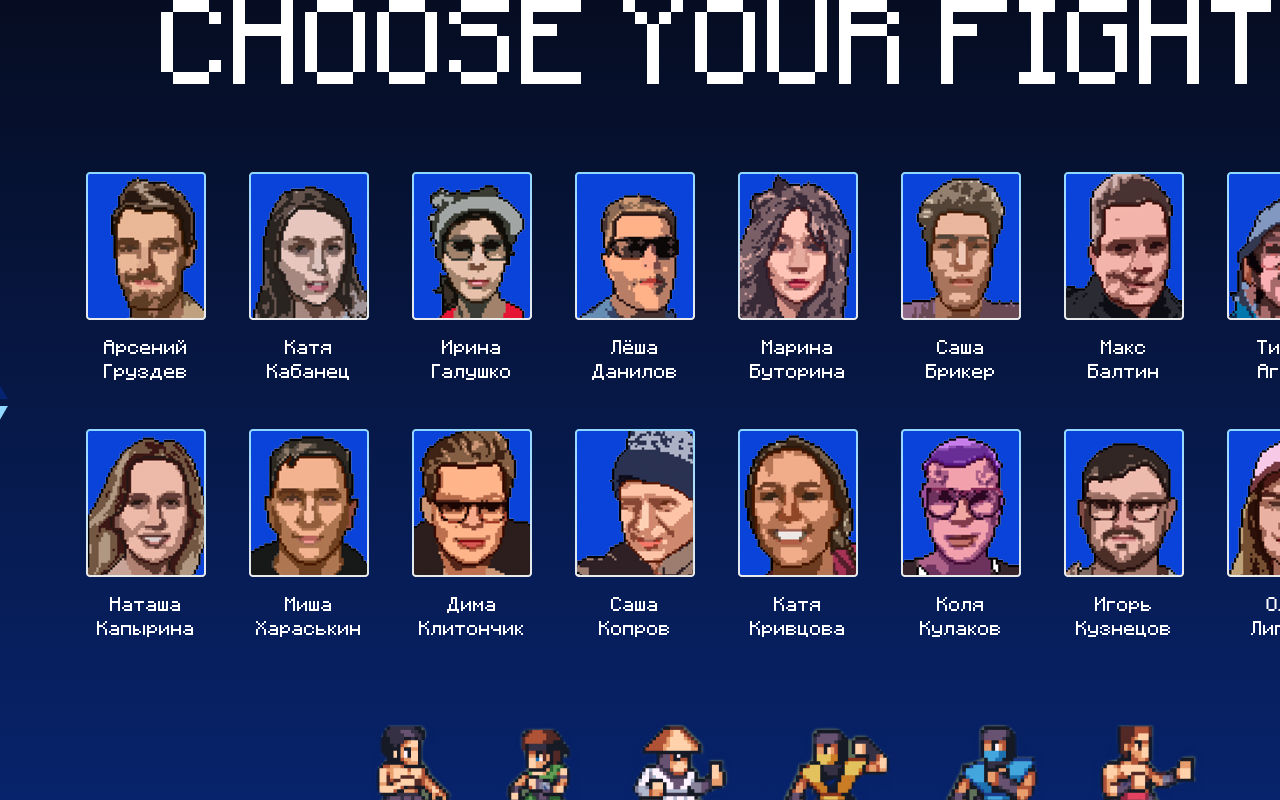
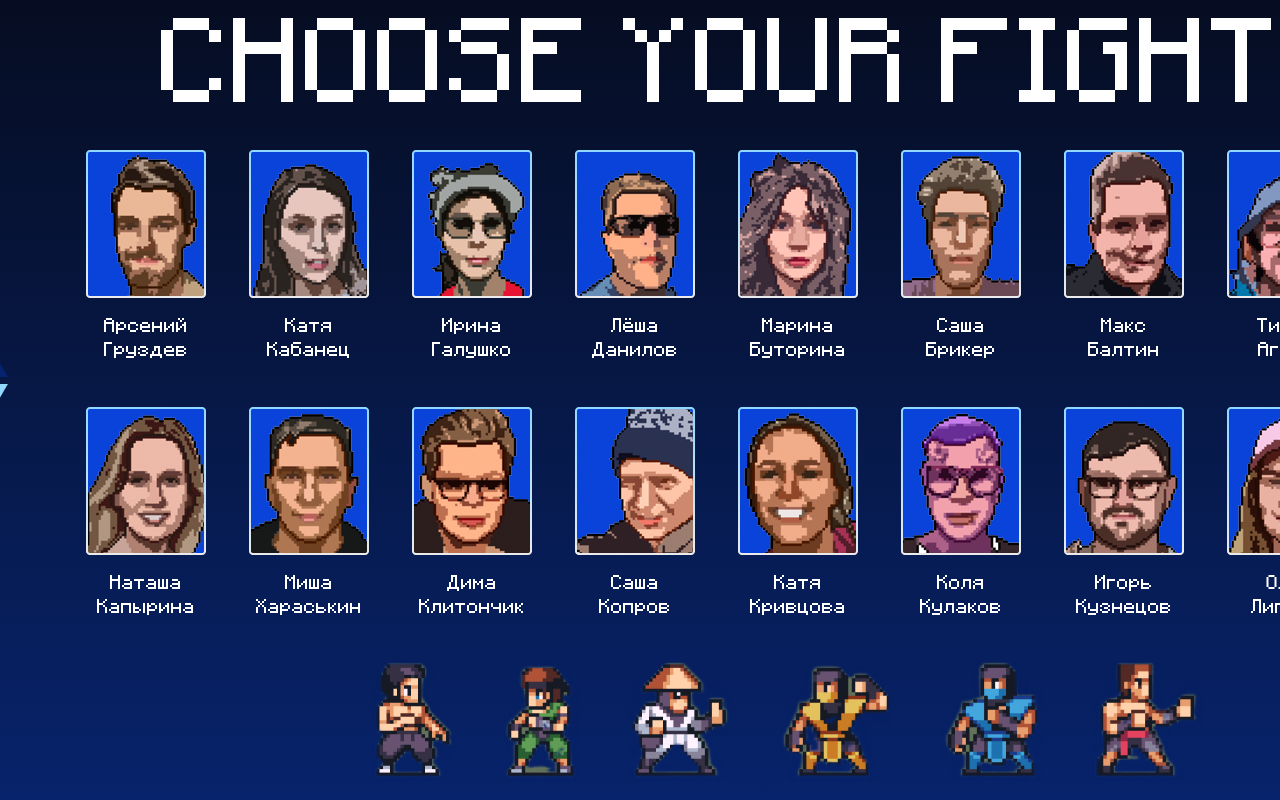
Before and after one commit to DanielOberman/fighters, a React (Create React App) app: page / in a window 1280 px wide. Built offline with nearby package versions, Linux system fonts and the light colour scheme.

Commit message:
add links

```diff
--- a/src/app/components/consts.ts
+++ b/src/app/components/consts.ts
@@ -140,19 +140,19 @@ export const FIGHTERS: TFighter[] = [
     {
         id: 16,
         fighter: fighter16,
-        videoLink: '',
+        videoLink: 'https://youtube.com/shorts/q3NblQVv6wI',
         name: 'Игорь Кузнецов',
     },
     {
         id: 17,
         fighter: fighter17,
-        videoLink: '',
+        videoLink: 'https://youtube.com/shorts/NJgI-ZFtHTU',
         name: 'Оля Липина',
     },
     {
         id: 18,
         fighter: fighter18,
-        videoLink: '',
+        videoLink: 'https://youtube.com/shorts/_DfPXcZ2Y7Q',
         name: 'Тимур Мухарямов',
     },
     {
@@ -164,19 +164,19 @@ export const FIGHTERS: TFighter[] = [
     {
         id: 20,
         fighter: fighter20,
-        videoLink: '',
+        videoLink: 'https://youtube.com/shorts/fkyVI-IV1KA',
         name: 'Даниэль Оберман',
     },
     {
         id: 21,
         fighter: fighter21,
-        videoLink: '',
+        videoLink: 'https://youtube.com/shorts/GEe2eFS8F2E',
         name: 'Саша Окунев',
     },
     {
         id: 22,
         fighter: fighter22,
-        videoLink: '',
+        videoLink: 'https://youtube.com/shorts/iFFASoORqcY',
         name: 'Альфия Панова',
     },
     {
--- a/src/app/components/content-arrows/index.module.scss
+++ b/src/app/components/content-arrows/index.module.scss
@@ -10,5 +10,6 @@
     background: none;
     padding: 0;
     margin: 0;
-    cursor: initial;
+    cursor: url(../images/cursor.png) 15 15, auto !important
+
 }
--- a/src/app/components/content/index.module.scss
+++ b/src/app/components/content/index.module.scss
@@ -1,11 +1,11 @@
 .root {
     display: flex;
     flex-direction: column;
-    justify-content: flex-start;
-    gap: 80px;
+    justify-content: center;
+    gap: 40px;
     align-items: center;
     width: 1576px;
-    height: 900px;
+    // height: 900px;
 }
 
 .content {
--- a/src/app/components/modal/index.tsx
+++ b/src/app/components/modal/index.tsx
@@ -35,7 +35,7 @@ export const AppModal: React.FC<IProps> = ({children, onClose, currentFighter, n
         style={customStyles}
   >
       <ModalArrow onClick={prevVideo}  disabled={currentFighter?.id === FIRST_FIGHTER_ID} type="prev"  />
-      {children}
+        {children}
       <ModalArrow onClick={nextVideo} disabled={currentFighter?.id === LAST_FIGHTER_ID} />
   </Modal>
 }
```
Also changed, not shown: src/app/components/modal/modal-arrow/index.tsx (+4 -5 lines), src/app/components/app/index.module.scss (line endings or trailing spaces).
